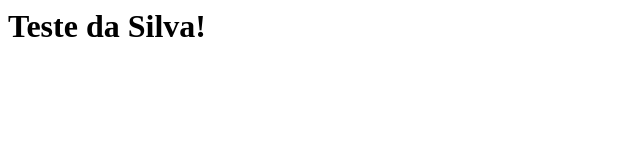
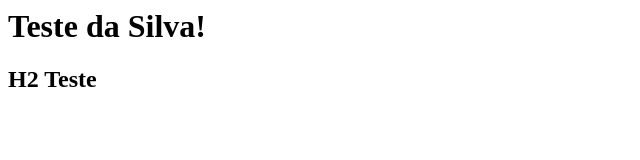
Before and after one commit to tachyonscode/sublime-project, a plain HTML site: page index.html in a window 1280 px wide. Shown: the whole page, without its empty margins (0-640 px from the left). Drawn offline with Linux system fonts and the light colour scheme.

Commit message:
Second modify

```diff
--- a/index.html
+++ b/index.html
@@ -3,5 +3,6 @@
 </head>
 <body>
 <h1> Teste da Silva!</h1>
+<h2> H2 Teste </h2>
 </body>
 </html>
```
